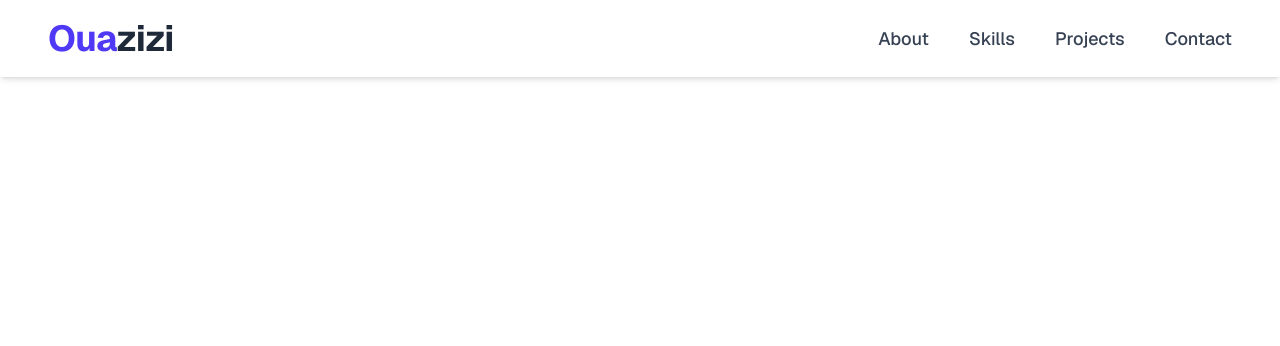
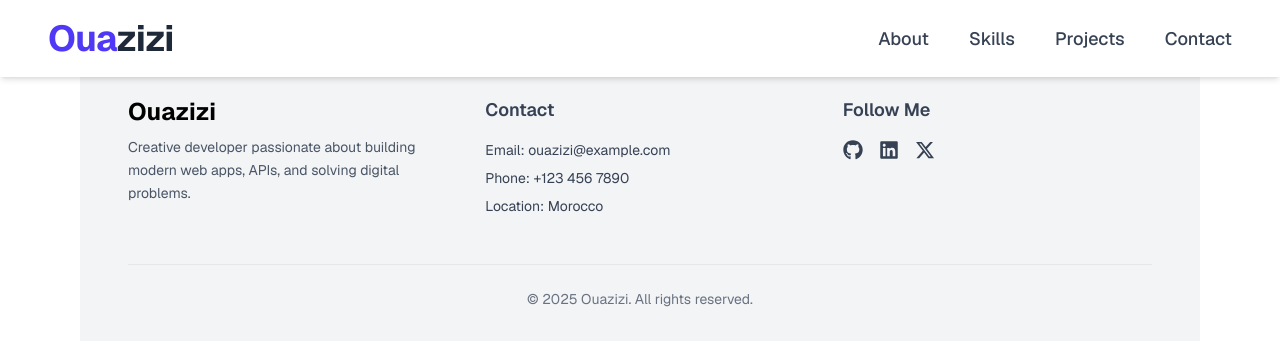
Before and after one commit to helouazizi/ouazizi, a Next.js app: page / in a window 1280 px wide. Shown: the top 346 px of the page. Built offline with nearby package versions, Linux system fonts and the light colour scheme.

Commit message:
add footer

```diff
--- /dev/null
+++ b/app/components/footer.jsx
@@ -0,0 +1,49 @@
+import Link from "next/link";
+import { FaGithub, FaLinkedin, FaXTwitter } from "react-icons/fa6";
+
+export default function Footer() {
+  return (
+    <footer className="w-full bg-gray-100 dark:bg-[#111] text-gray-700 dark:text-gray-300 pt-12 pb-8 px-6 sm:px-12 font-[var(--font-geist-sans)]">
+      <div className="max-w-7xl mx-auto grid gap-12 md:grid-cols-3">
+        {/* Logo & Description */}
+        <div>
+          <h2 className="text-2xl font-bold text-black dark:text-white mb-2">Ouazizi</h2>
+          <p className="text-sm text-gray-600 dark:text-gray-400 leading-relaxed">
+            Creative developer passionate about building modern web apps, APIs, and solving digital problems.
+          </p>
+        </div>
+
+        {/* Contact Info */}
+        <div>
+          <h3 className="text-lg font-semibold mb-4">Contact</h3>
+          <ul className="text-sm space-y-2">
+            <li>Email: <a href="mailto:ouazizi@example.com" className="hover:text-indigo-600">ouazizi@example.com</a></li>
+            <li>Phone: <a href="tel:+1234567890" className="hover:text-indigo-600">+123 456 7890</a></li>
+            <li>Location: Morocco</li>
+          </ul>
+        </div>
+
+        {/* Social Links */}
+        <div>
+          <h3 className="text-lg font-semibold mb-4">Follow Me</h3>
+          <div className="flex gap-4 text-xl">
+            <Link href="https://github.com/ouazizi" target="_blank" className="hover:text-indigo-600">
+              <FaGithub />
+            </Link>
+            <Link href="https://linkedin.com/in/ouazizi" target="_blank" className="hover:text-indigo-600">
+              <FaLinkedin />
+            </Link>
+            <Link href="https://x.com/ouazizi" target="_blank" className="hover:text-indigo-600">
+              <FaXTwitter />
+            </Link>
+          </div>
+        </div>
+      </div>
+
+      {/* Bottom Line */}
+      <div className="mt-12 border-t border-gray-200 dark:border-gray-800 pt-6 text-center text-sm text-gray-500 dark:text-gray-600">
+        © {new Date().getFullYear()} Ouazizi. All rights reserved.
+      </div>
+    </footer>
+  );
+}
--- a/app/page.js
+++ b/app/page.js
@@ -1,10 +1,13 @@
 import Header from "./components/header";
+import Footer from "./components/footer";
 
 export default function Home() {
   return (
     <div className="min-h-screen px-6 py-12 sm:px-20 font-sans bg-white text-black dark:bg-[#121212] dark:text-white">
       {/* set up the header components */}
       <Header/>
+      {/* set up the footer here */}
+      <Footer/>
     </div>
   );
 }
--- a/package.json
+++ b/package.json
@@ -9,9 +9,10 @@
     "lint": "next lint"
   },
   "dependencies": {
+    "next": "15.2.4",
     "react": "^19.0.0",
     "react-dom": "^19.0.0",
-    "next": "15.2.4"
+    "react-icons": "^5.5.0"
   },
   "devDependencies": {
     "@tailwindcss/postcss": "^4",
```
Also changed, not shown: 1 other file (tests, documents, lock files or other folders).
